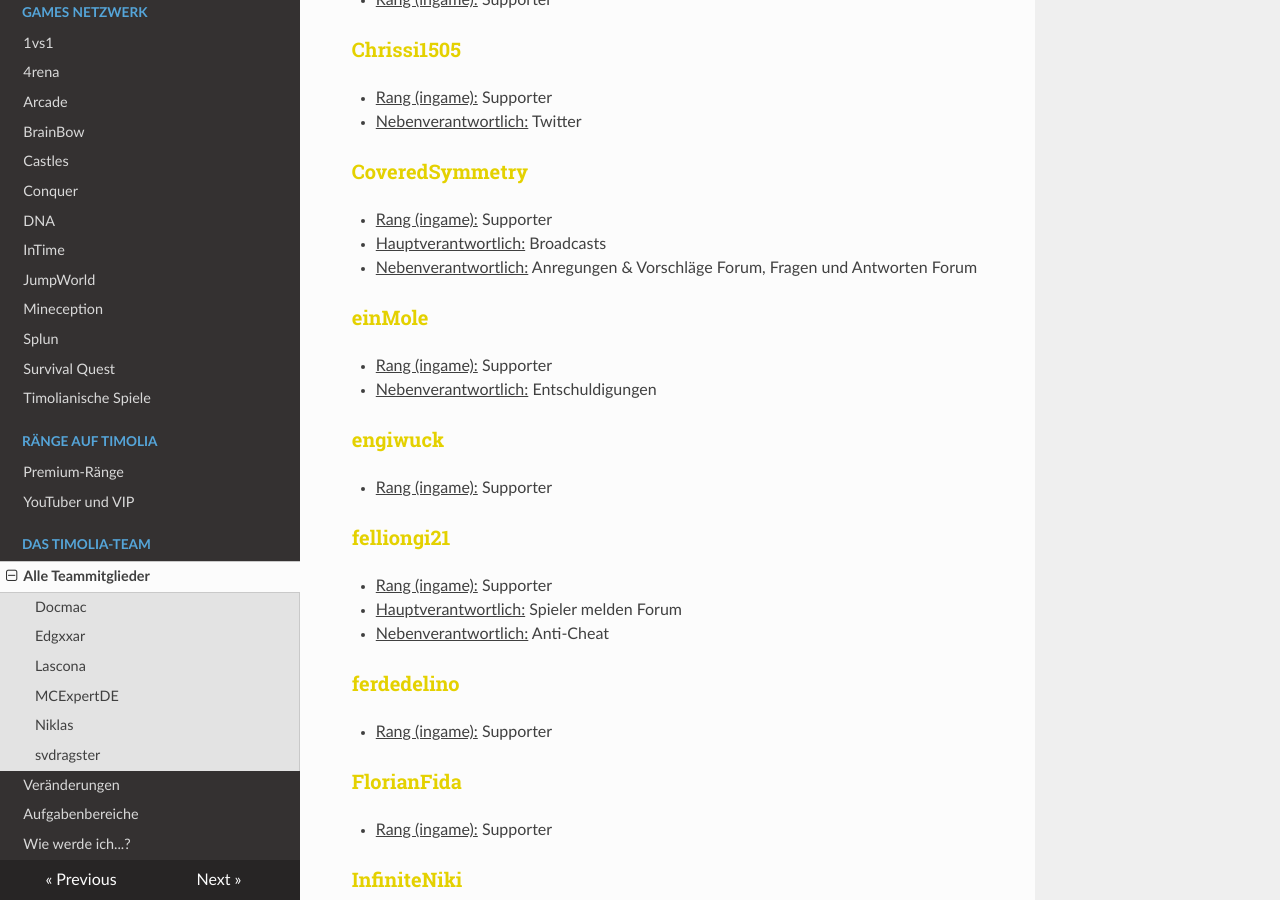
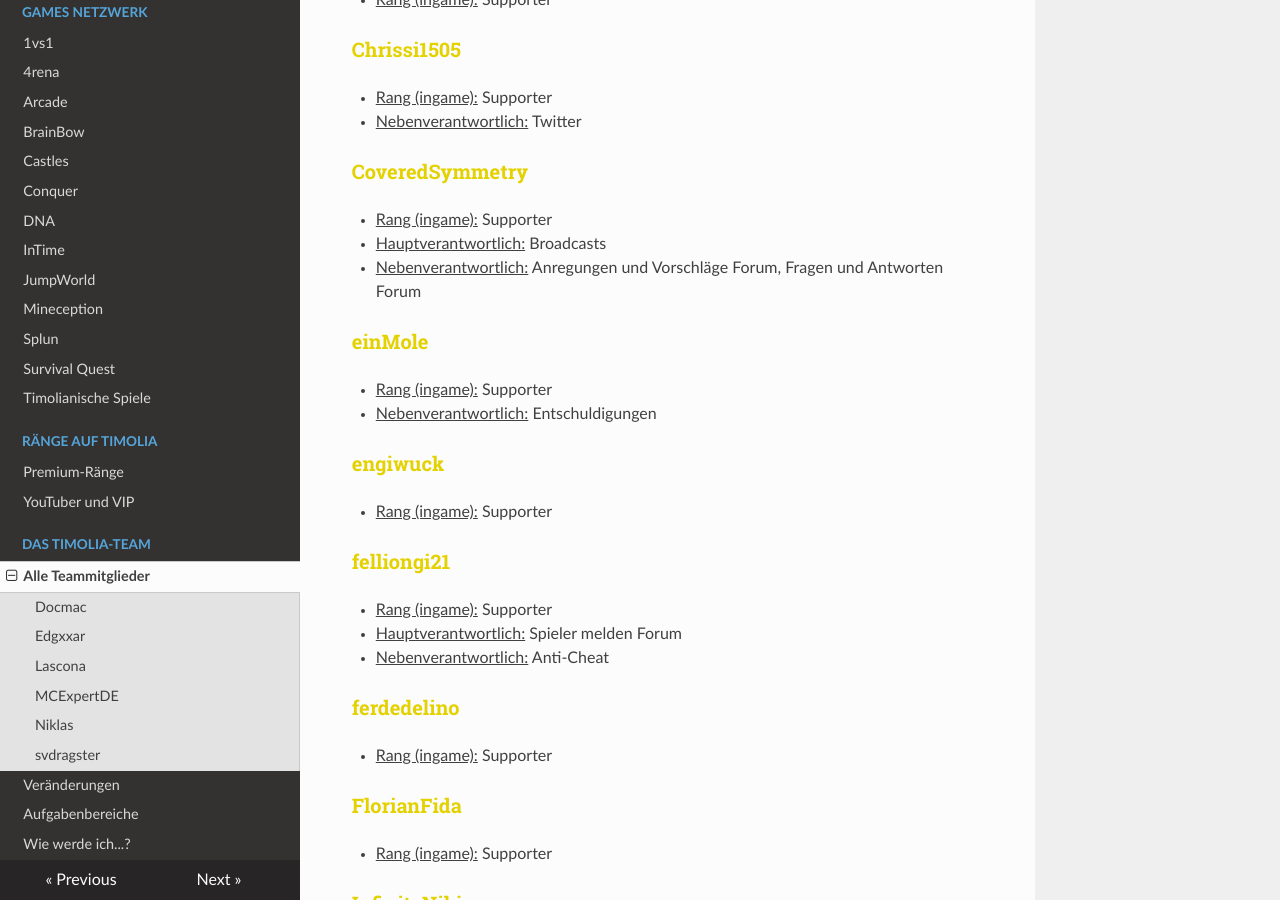
Before and after one commit to TimoliaDE/HowTo, an MkDocs documentation site: the page built from docs/team/members.md, in a window 1280 px wide and 900 px high, scrolled down 3961 px. Built offline with MkDocs 1.6.1, drawn with Linux system fonts in a browser that asks for light colours; nearby versions of some CDN libraries; old or Windows-style settings are respelled for this version of MkDocs.

Commit message:
Update members.md

```diff
--- a/docs/team/members.md
+++ b/docs/team/members.md
@@ -127,7 +127,7 @@ Sie stehen für alle grundlegenden Fragen und Reports zur Verfügung und sind di
 ### <strong><span style="color:#E4D100">CoveredSymmetry</span></strong>
 - <u>Rang (ingame):</u> Supporter
 - <u>Hauptverantwortlich:</u> Broadcasts
-- <u>Nebenverantwortlich:</u> Anregungen & Vorschläge Forum, Fragen und Antworten Forum
+- <u>Nebenverantwortlich:</u> Anregungen und Vorschläge Forum, Fragen und Antworten Forum
 
 ### <strong><span style="color:#E4D100">einMole</span></strong>
 - <u>Rang (ingame):</u> Supporter
```
